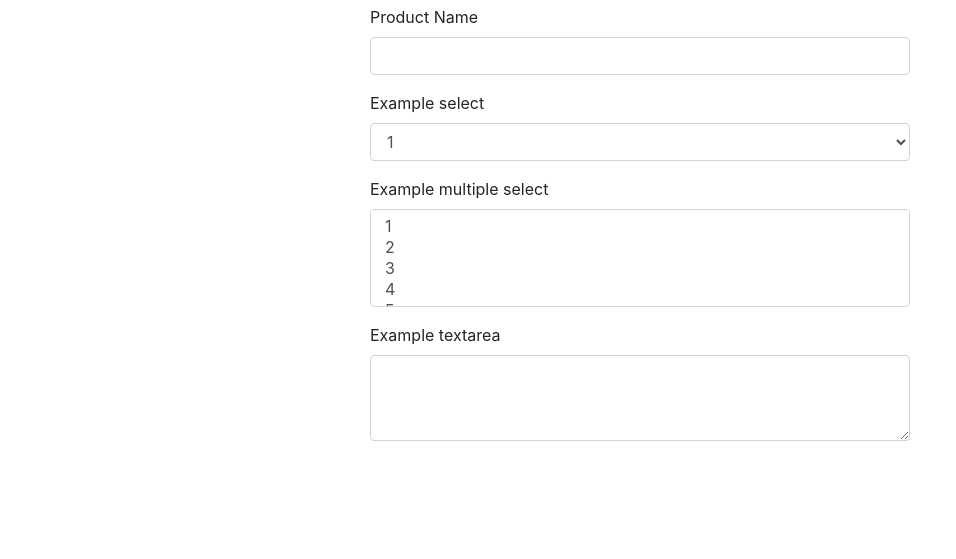
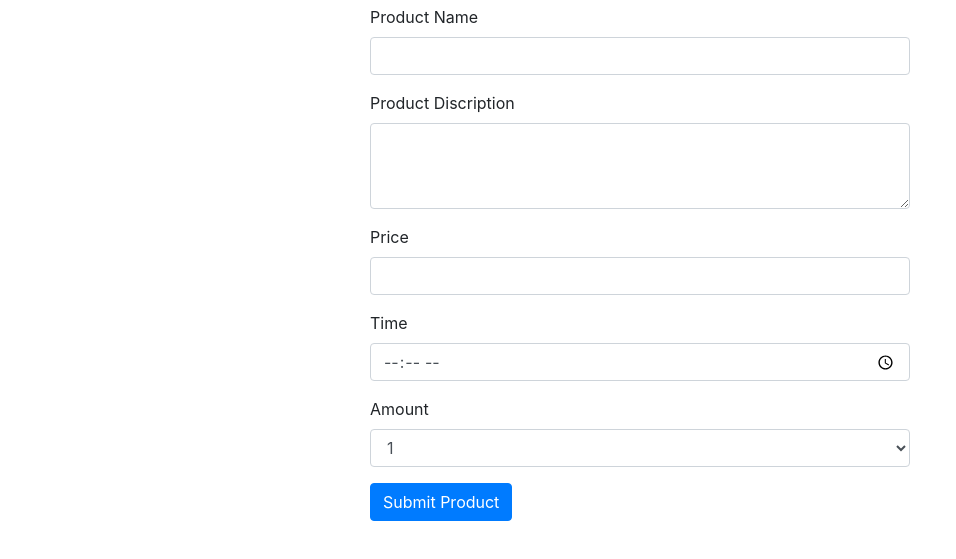
Before and after one commit to obimorgan/MD3-D8, a plain HTML site: page Back/office-page/index1.html in a window 1280 px wide. Shown: the part 97-656 px from the top of the page, without its empty margins (0-956 px from the left). Drawn offline with nearby package versions, Linux system fonts and the light colour scheme; no server answers.

Commit message:
Added product submit form.

```diff
--- a/Back/office-page/index.js
+++ b/Back/office-page/index.js
@@ -1,3 +1,5 @@
+
+
 let product1 = {
   "name": "app test 1",  //REQUIRED
   "description": "somthing longer", //REQUIRED
@@ -10,10 +12,11 @@ let product1 = {
   "__v": 0 //SERVER GENERATED
 }
 
+
 const postData = function () {
     fetch("https://striveschool-api.herokuapp.com/api/product", {
         method: "POST",
-        body: JSON.stringify(product1),
+        body: JSON.stringify(product1,),
         headers: {
             "Authorization": "Bearer eyJhbGciOiJIUzI1NiIsInR5cCI6IkpXVCJ9.eyJfaWQiOiI2MTgyODhjYmFhY2FhMjAwMTU1MmExNjAiLCJpYXQiOjE2MzU5NDQ2NTEsImV4cCI6MTYzNzE1NDI1MX0.Yx0HpjxBSTDpOzS9KLvXiaWGib-fUvlk1UeiaQ_zQxg",
             "Content-type": "application/json; charset=UTF-8"
--- a/Back/office-page/index1.html
+++ b/Back/office-page/index1.html
@@ -35,7 +35,19 @@
                         <input type="text" class="form-control" id="exampleFormControlInput1" placeholder="">
                       </div>
                       <div class="form-group">
-                        <label for="exampleFormControlSelect1">Example select</label>
+                        <label for="exampleFormControlTextarea1">Product Discription</label>
+                        <textarea class="form-control" id="exampleFormControlTextarea1" rows="3"></textarea>
+                      </div>
+                      <div class="form-group">
+                        <label for="exampleFormControlInput1">Price</label>
+                        <input type="price" class="form-control" id="exampleFormControlInput1" placeholder="">
+                      </div>
+                      <div class="form-group">
+                        <label for="exampleFormControlInput1">Time</label>
+                        <input type="time" class="form-control" id="exampleFormControlInput1" placeholder="">
+                      </div>
+                      <div class="form-group">
+                        <label for="exampleFormControlSelect1">Amount</label>
                         <select class="form-control" id="exampleFormControlSelect1">
                           <option>1</option>
                           <option>2</option>
@@ -44,20 +56,7 @@
                           <option>5</option>
                         </select>
                       </div>
-                      <div class="form-group">
-                        <label for="exampleFormControlSelect2">Example multiple select</label>
-                        <select multiple class="form-control" id="exampleFormControlSelect2">
-                          <option>1</option>
-                          <option>2</option>
-                          <option>3</option>
-                          <option>4</option>
-                          <option>5</option>
-                        </select>
-                      </div>
-                      <div class="form-group">
-                        <label for="exampleFormControlTextarea1">Example textarea</label>
-                        <textarea class="form-control" id="exampleFormControlTextarea1" rows="3"></textarea>
-                      </div>
+                      <button class="btn btn-primary" type="submit">Submit Product</button>
                     </form>
                 </div>
 
```
Also changed, not shown: Front-page/index.js (+18 -3 lines).
